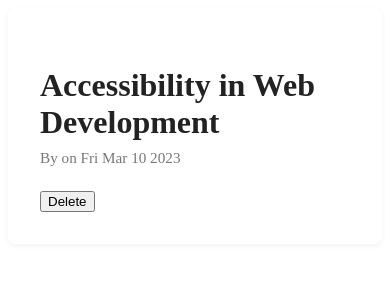
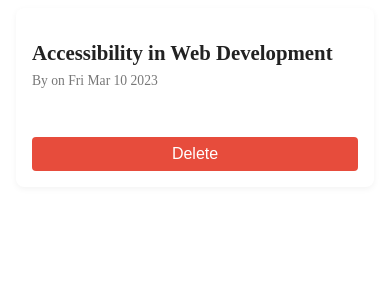
Before and after one commit to siva2024501020/blog-post-listing, a React (Vite) app: page /posts/3 in a window 390 px wide. Shown: the top 300 px of the page. Built offline with nearby package versions, Linux system fonts and the light colour scheme.

Commit message:
Make BlogPostDetail responsive and style Delete button

```diff
--- a/src/components/blogPostDetail.module.css
+++ b/src/components/blogPostDetail.module.css
@@ -39,3 +39,41 @@
   margin-top: 2rem;
   color: #888;
 }
+
+@media (max-width: 600px) {
+  .container {
+    padding: 1rem;
+    max-width: 100%;
+    margin: 0 0.5rem;
+  }
+  .title {
+    font-size: 1.3rem;
+  }
+  .meta {
+    font-size: 0.85rem;
+  }
+  .content {
+    font-size: 1rem;
+  }
+  .deleteButton {
+    width: 100%;
+    margin-top: 1.5rem;
+    font-size: 1rem;
+    padding: 0.75rem;
+  }
+}
+
+.deleteButton {
+  background: #e74c3c;
+  color: #fff;
+  border: none;
+  padding: 0.5rem 1.2rem;
+  border-radius: 4px;
+  cursor: pointer;
+  margin-top: 1.5rem;
+  transition: background 0.2s;
+}
+
+.deleteButton:hover {
+  background: #c0392b;
+}
```
